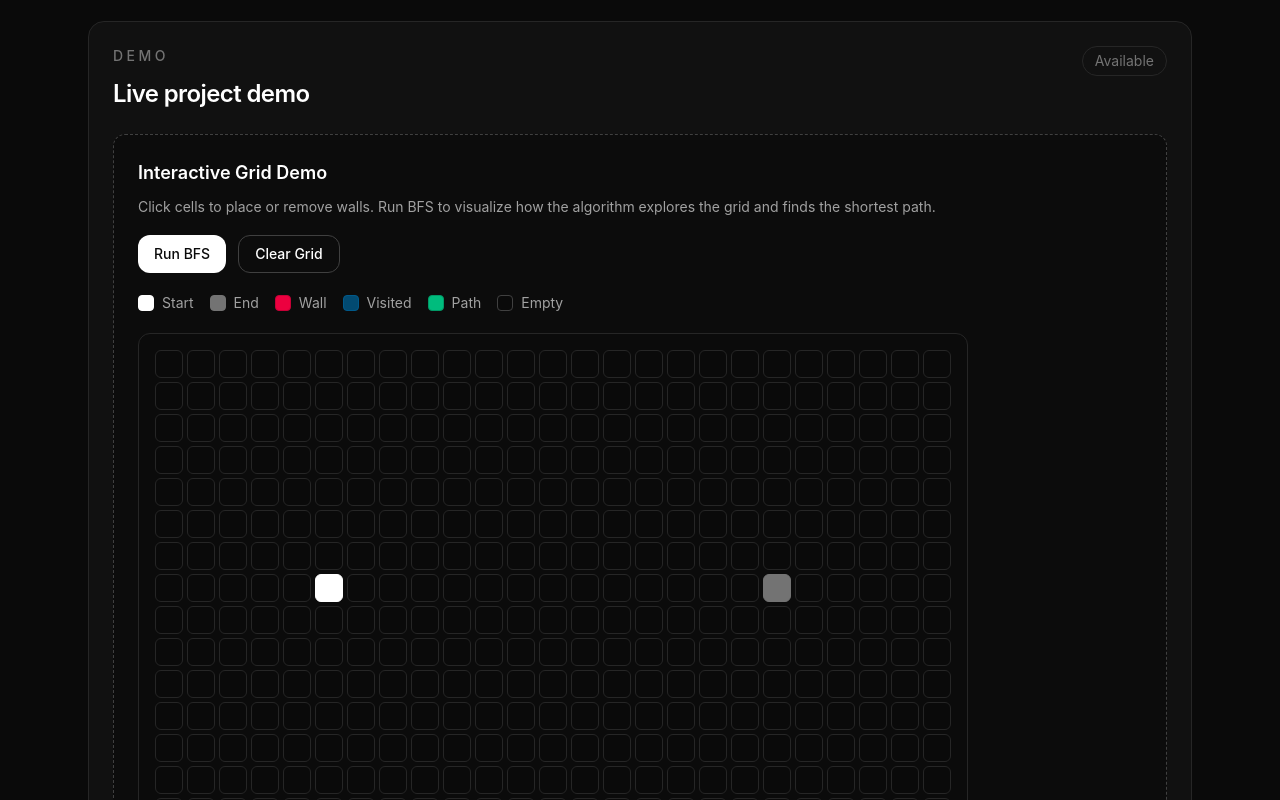
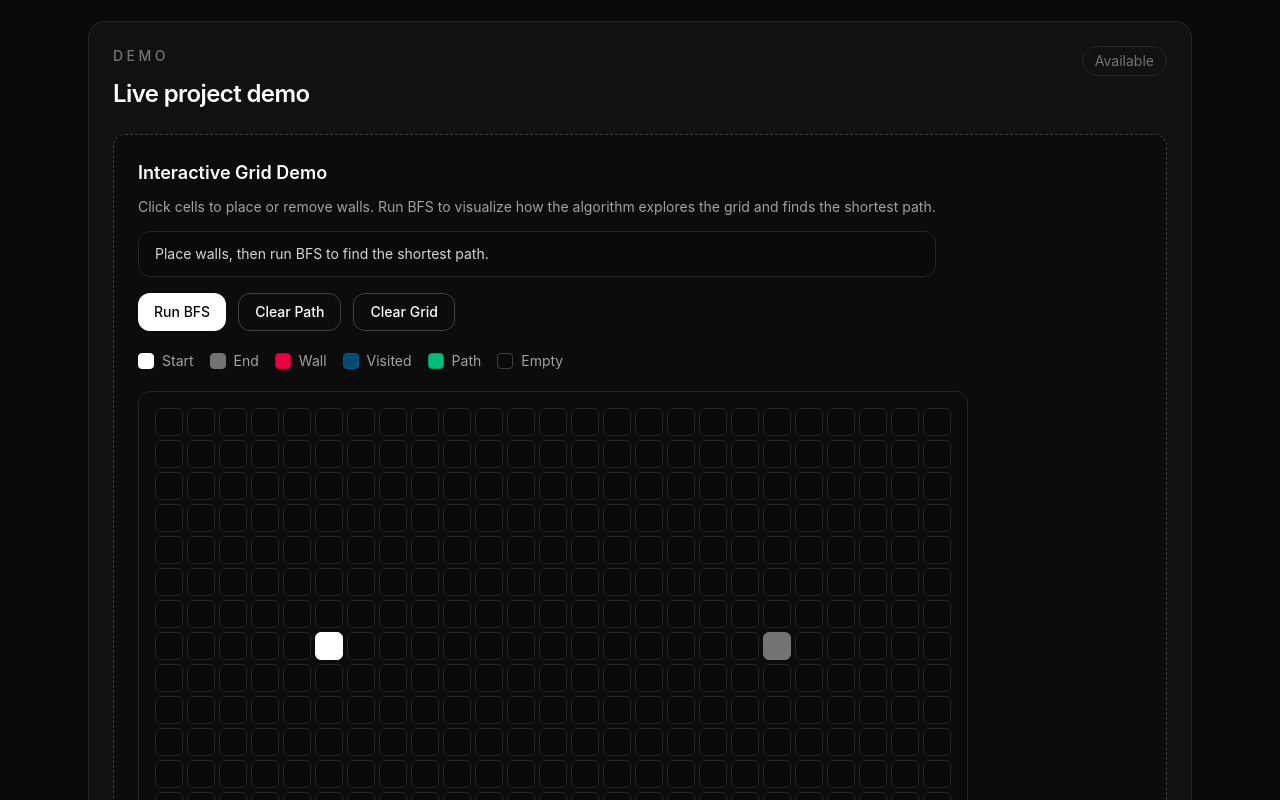
Before and after one commit to JacksonApersonal/software-engineering-portfolio, a React (Vite) app: page /projects/pathfinding-visualizer in a window 1280 px wide. Shown: the part 560-1360 px from the top of the page. Built offline with nearby package versions, Linux system fonts and the light colour scheme.

Commit message:
Add pathfinding status

```diff
--- a/src/components/demos/PathfindingVisualizerDemo.tsx
+++ b/src/components/demos/PathfindingVisualizerDemo.tsx
@@ -138,11 +138,15 @@ function buildPath(previous: Map<string, Position>) {
 export function PathfindingVisualizerDemo() {
   const [grid, setGrid] = useState<GridCell[][]>(() => createInitialGrid());
   const [isRunning, setIsRunning] = useState(false);
+  const [message, setMessage] = useState(
+    'Place walls, then run BFS to find the shortest path.',
+  );
 
   function handleCellClick(row: number, col: number) {
     if (isRunning) {
       return;
     }
+    setMessage('Grid updated. Run BFS to calculate a path.');
 
     setGrid((currentGrid) =>
       currentGrid.map((gridRow) =>
@@ -169,7 +173,17 @@ export function PathfindingVisualizerDemo() {
       return;
     }
 
+    setMessage('Grid cleared. Place walls and run BFS to find the shortest path.');
     setGrid(createInitialGrid());
+  }
+
+  function clearPath() {
+    if (isRunning) {
+      return;
+    }
+
+    setGrid((currentGrid) => clearPathFromGrid(currentGrid));
+    setMessage('Path cleared. Walls were preserved.');
   }
 
   function clearPathFromGrid(currentGrid: GridCell[][]) {
@@ -196,6 +210,7 @@ export function PathfindingVisualizerDemo() {
     const result = runBreadthFirstSearch(cleanedGrid);
 
     setIsRunning(true);
+    setMessage('Running BFS...');
     setGrid(cleanedGrid);
 
     animateSearch(result.visitedOrder, result.path);
@@ -220,19 +235,25 @@ export function PathfindingVisualizerDemo() {
   }
 
   function animatePath(path: Position[]) {
+    if (path.length === 0) {
+      window.setTimeout(() => {
+        setMessage('No path found. Try removing some walls.');
+        setIsRunning(false);
+      }, 300);
+
+      return;
+    }
+
     path.forEach((position, index) => {
       window.setTimeout(() => {
         setGrid((currentGrid) => updateCellType(currentGrid, position, 'path'));
 
         if (index === path.length - 1) {
+          setMessage(`Path found. Shortest path length: ${path.length} cells.`);
           setIsRunning(false);
         }
       }, index * 40);
     });
-
-    if (path.length === 0) {
-      setIsRunning(false);
-    }
   }
 
   function updateCellType(
@@ -259,7 +280,7 @@ export function PathfindingVisualizerDemo() {
   }
 
   return (
-    <div className="w-fit max-w-full space-y-5 text-left">
+    <div className="mx-auto w-fit max-w-full space-y-5 text-left">
       <div className="flex flex-wrap items-start justify-between gap-4">
         <div>
           <h3 className="text-lg font-semibold text-white">
@@ -269,6 +290,10 @@ export function PathfindingVisualizerDemo() {
           <p className="mt-2 text-sm leading-6 text-neutral-400">
             Click cells to place or remove walls. Run BFS to visualize how the
             algorithm explores the grid and finds the shortest path.
+          </p>
+
+          <p className="mt-3 rounded-xl border border-neutral-800 bg-neutral-950 px-4 py-3 text-sm text-neutral-300">
+            {message}
           </p>
         </div>
 
@@ -280,6 +305,15 @@ export function PathfindingVisualizerDemo() {
             className="rounded-xl bg-white px-4 py-2 text-sm font-medium text-neutral-950 transition hover:bg-neutral-200 disabled:cursor-not-allowed disabled:bg-neutral-700 disabled:text-neutral-400"
           >
             {isRunning ? 'Running BFS...' : 'Run BFS'}
+          </button>
+
+          <button
+            type="button"
+            onClick={clearPath}
+            disabled={isRunning}
+            className="rounded-xl border border-neutral-700 px-4 py-2 text-sm font-medium text-white transition hover:border-neutral-500 hover:bg-neutral-900 disabled:cursor-not-allowed disabled:border-neutral-800 disabled:text-neutral-600"
+          >
+            Clear Path
           </button>
 
           <button
--- a/src/pages/ProjectDetailPage.tsx
+++ b/src/pages/ProjectDetailPage.tsx
@@ -84,16 +84,16 @@ export function ProjectDetailPage() {
           </span>
         </div>
 
-        <div className="mt-6 w-fit max-w-full rounded-xl border border-dashed border-neutral-700 bg-neutral-950/70 p-6">
+       <div className="mt-6 flex justify-center rounded-xl border border-dashed border-neutral-700 bg-neutral-950/70 p-6">
           {project.slug === 'pathfinding-visualizer' ? (
             <PathfindingVisualizerDemo />
           ) : project.demoUrl ? (
-            <>
-              <p className="text-center text-neutral-300">
+            <div className="max-w-2xl text-center">
+              <p className="text-neutral-300">
                 This project includes an interactive demo.
               </p>
 
-              <p className="mt-2 text-center text-sm leading-6 text-neutral-500">
+              <p className="mt-2 text-sm leading-6 text-neutral-500">
                 Open the demo to interact with the project directly in the browser.
               </p>
 
@@ -105,18 +105,18 @@ export function ProjectDetailPage() {
                   Open Interactive Demo
                 </Link>
               </div>
-            </>
+            </div>
           ) : (
-            <>
-              <p className="text-center text-neutral-300">
+            <div className="max-w-2xl text-center">
+              <p className="text-neutral-300">
                 Interactive demo placeholder
               </p>
 
-              <p className="mt-2 text-center text-sm leading-6 text-neutral-500">
+              <p className="mt-2 text-sm leading-6 text-neutral-500">
                 Once this project is built, this area will contain either an embedded
                 live demo, screenshots, or a guided walkthrough.
               </p>
-            </>
+            </div>
           )}
         </div>
       </section>
```
